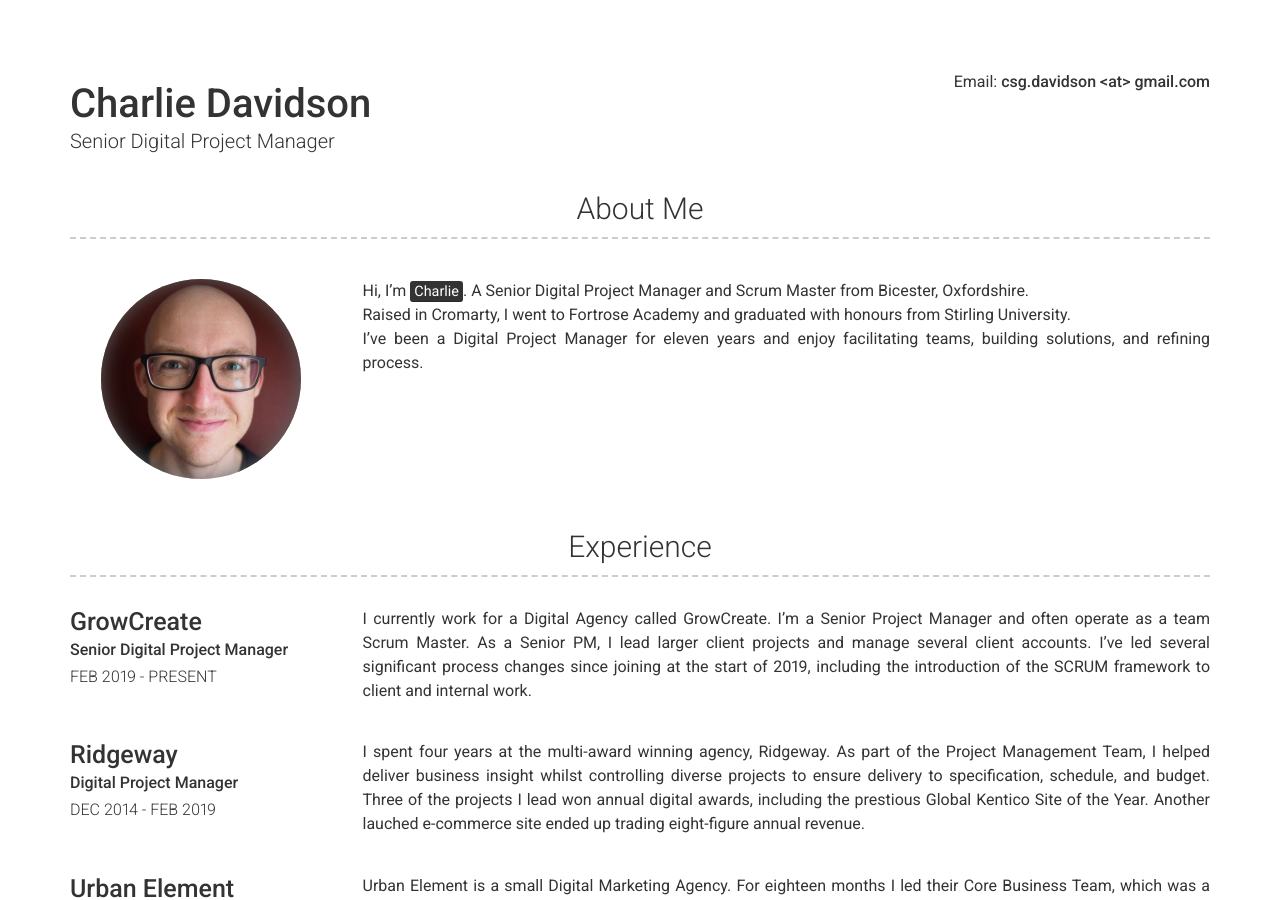
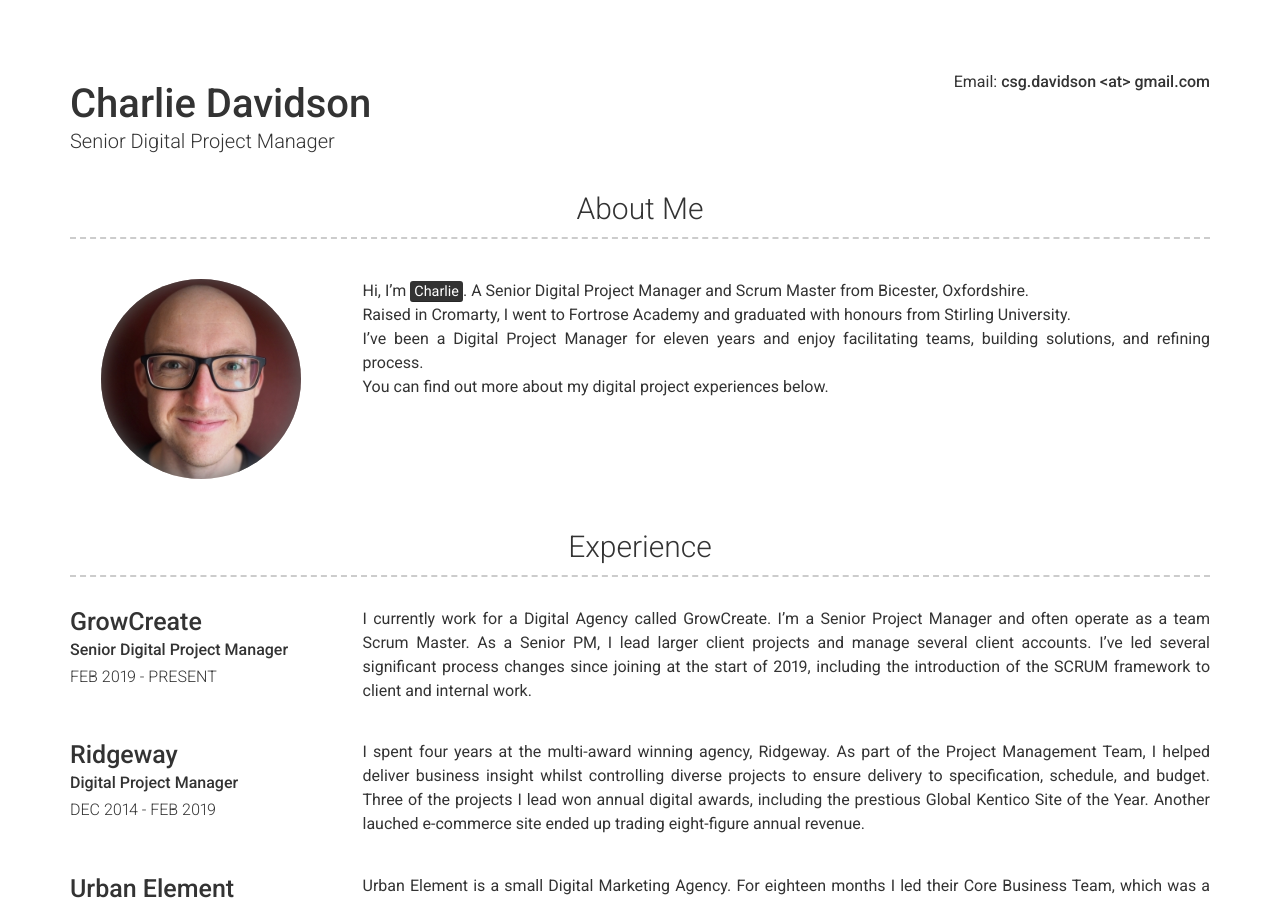
Before and after one commit to csgdavidson/Charlie-Davidson2, a Jekyll site: the page built from index.md, in a window 1280 px wide and 900 px high. Built offline with Jekyll 4.4.1, drawn with Linux system fonts in a browser that asks for light colours; nearby versions of some CDN libraries.

Commit message:
Update _config.yml

```diff
--- a/_config.yml
+++ b/_config.yml
@@ -17,7 +17,8 @@ about_profile_image: charlie.jpg
 about_content:
   Hi, I'm <mark>Charlie</mark>. A Senior Digital Project Manager and Scrum Master from Bicester, Oxfordshire. <br>
   Raised in Cromarty, I went to Fortrose Academy and graduated with honours from Stirling University. <br>
-  I've been a Digital Project Manager for eleven years and enjoy facilitating teams, building solutions, and refining process.
+  I've been a Digital Project Manager for eleven years and enjoy facilitating teams, building solutions, and refining process.<br>
+  You can find out more about my digital project experiences below.
 
 # Projects Section
 projects_title: Certifications
```
